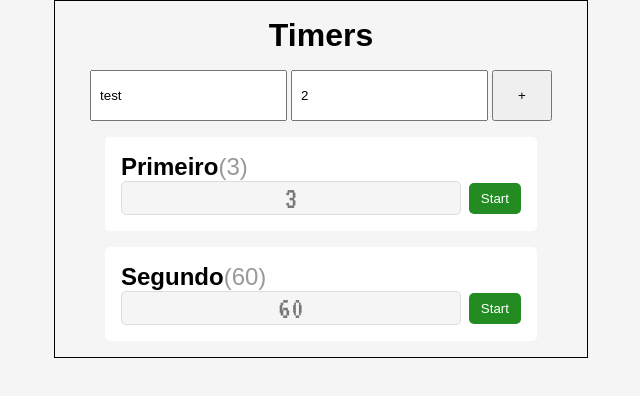
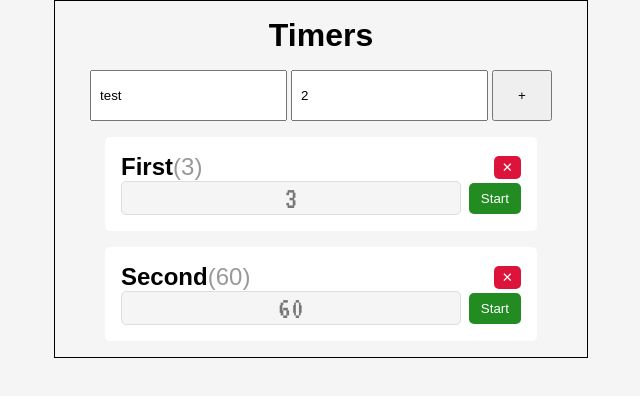
Before and after one commit to matiasarenhard/custom-timers, a React (Create React App) app: page / in a window 1280 px wide. Shown: the top 396 px of the page, without its empty margins (319-959 px from the left). Built offline with nearby package versions, Linux system fonts and the light colour scheme.

Commit message:
add delete timers

```diff
--- a/src/App.js
+++ b/src/App.js
@@ -5,9 +5,14 @@ import { useState } from "react";
 
 function App() {
   const [timers, setTimer] = useState([
-    { id: 1, name: "Primeiro", duration: 3 },
-    { id: 2, name: "Segundo", duration: 60},
+    { id: 1, name: "First", duration: 3 },
+    { id: 2, name: "Second", duration: 60},
   ]);
+
+  const deleteTimer = (id) => {
+    setTimer(timers.filter((timer) => timer.id !== id));
+  };
+
   return (
     <main className={styles.main}>
       <h1 className={styles.title}>Timers</h1>
@@ -16,7 +21,7 @@ function App() {
 
       <div className={styles.timers}>
         {timers.map((timer) => (
-          <Timer key={timer.id} {...timer}/>
+          <Timer key={timer.id} deleteTimer={deleteTimer} {...timer}/>
         ))}
 
       </div>
--- a/src/components/Timer/Timer.module.css
+++ b/src/components/Timer/Timer.module.css
@@ -7,6 +7,9 @@
 }
 
 .header {
+  display: flex;
+  justify-content: space-between;
+  align-items: center;
 }
 
 .initialDuration {
@@ -46,3 +49,8 @@
   padding: 0.5rem 0.75rem;
   background-color: forestgreen;
 }
+
+.delete {
+  padding: 0.25rem 0.5rem;
+  background-color: crimson;
+}
--- a/src/components/Timer/index.js
+++ b/src/components/Timer/index.js
@@ -2,7 +2,7 @@ import styles from "./Timer.module.css";
 import { useState, useEffect } from "react";
 import Loading from "../Loading";
 
-const Timer = ({ name, duration }) => {
+const Timer = ({ id, name, duration, deleteTimer }) => {
     const [timeLeft, setTimeLeft] = useState(duration);
     const [intervalId, setIntervalId] = useState(null);
     const [running, setRunning] = useState(false);
@@ -26,6 +26,12 @@ const Timer = ({ name, duration }) => {
         setIntervalId(id);
     };
 
+    const handleDeleteClick = () => {
+        if (window.confirm(`You whant delete "${name}"?`)) {
+            deleteTimer(id);
+        }
+    };
+
     return (
         <section className={styles.timer}>
             <header className={styles.header}>
@@ -33,6 +39,7 @@ const Timer = ({ name, duration }) => {
                     {name}
                     <span className={styles.initialDuration}>({duration})</span>
                 </h2>
+                <button className={`${styles.button} ${styles.delete}`} onClick={handleDeleteClick}>&#x2715;</button>
             </header>
 
             <div className={styles.details}>
```
